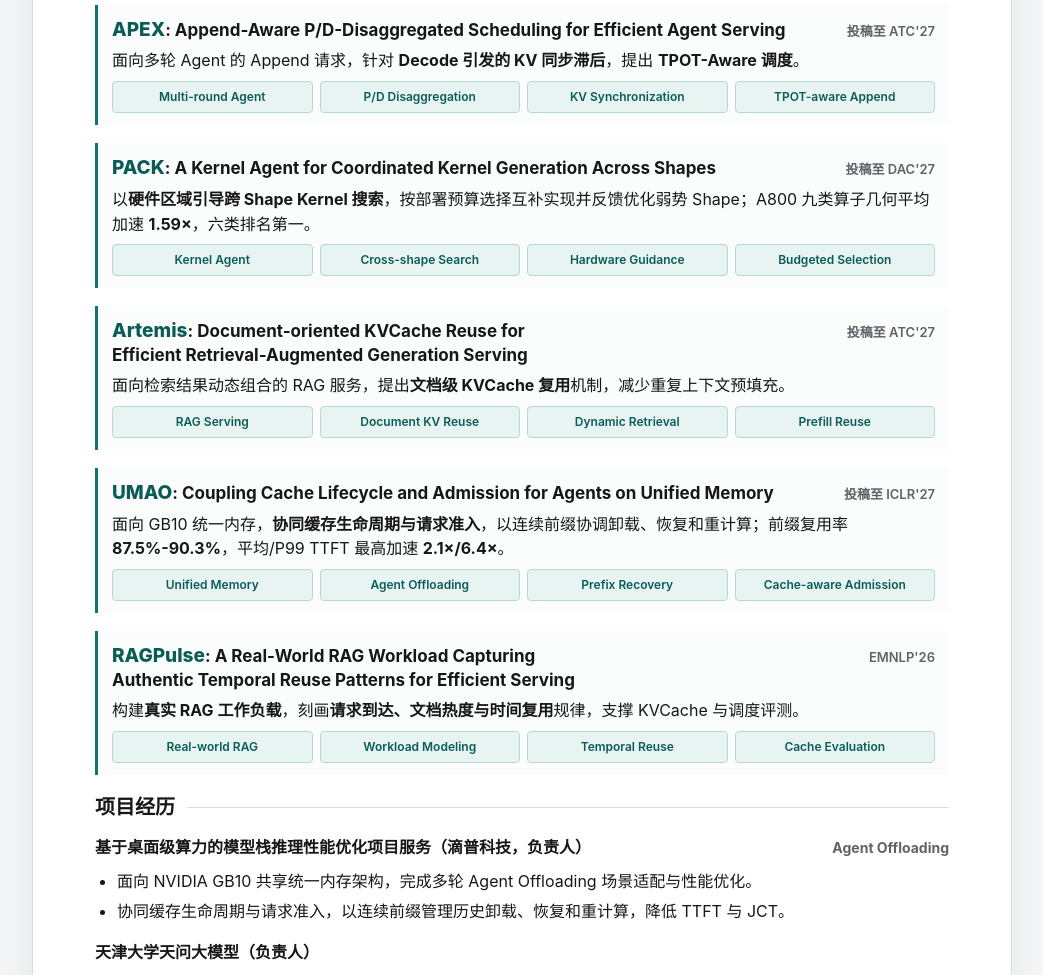
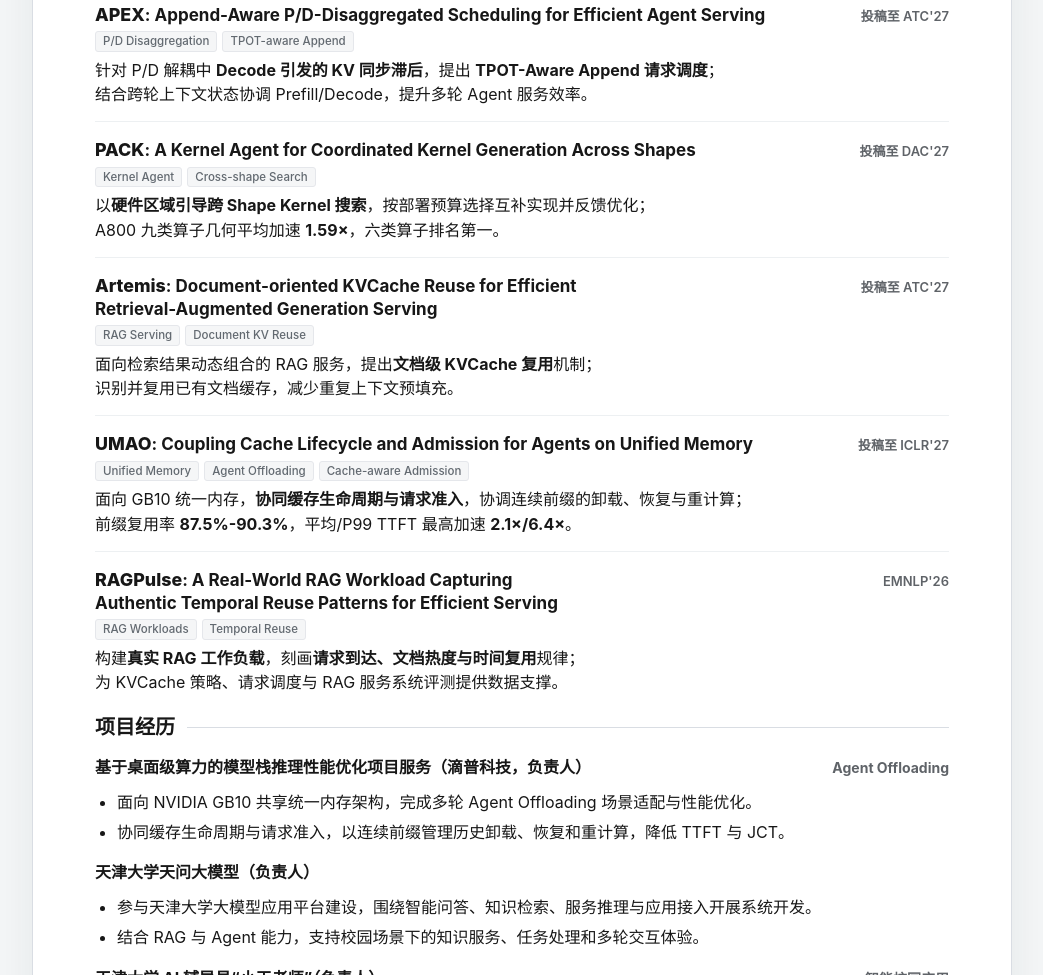
Before and after one commit to right135/zhengchao.github.io, a plain HTML site: page index.html in a window 1280 px wide. Shown: the part 522-1497 px from the top of the page, without its empty margins (118-1161 px from the left). Drawn offline with Linux system fonts and the light colour scheme.

Commit message:
Simplify publication keywords and refine line breaks

```diff
--- a/index.html
+++ b/index.html
@@ -172,11 +172,15 @@
 		}
 
 		.publication {
-			margin-top: 18px;
-			padding: 12px 14px;
-			border-left: 3px solid var(--accent);
-			background: #fbfdfd;
+			margin-top: 16px;
+			padding-bottom: 14px;
+			border-bottom: 1px solid #edf0f2;
 			break-inside: avoid;
+		}
+
+		.publication:last-child {
+			padding-bottom: 0;
+			border-bottom: 0;
 		}
 
 		.pub-heading {
@@ -191,13 +195,17 @@
 			font-size: 17px;
 			font-weight: 650;
 			line-height: 1.35;
-			text-wrap: balance;
+			text-wrap: wrap;
+		}
+
+		.pub-title-line {
+			display: block;
 		}
 
 		.pub-name {
-			font-size: 1.12em;
+			font-size: 1.05em;
 			font-weight: 800;
-			color: #0b5c56;
+			color: var(--text);
 		}
 
 		.pub-status {
@@ -218,18 +226,22 @@
 		}
 
 		.pub-keywords {
-			display: grid;
-			grid-template-columns: repeat(4, minmax(0, 1fr));
-			gap: 7px;
-			margin-top: 8px;
+			display: flex;
+			flex-wrap: wrap;
+			gap: 5px;
+			margin-top: 4px;
 		}
 
 		.pub-keywords .badge {
-			justify-content: center;
-			min-width: 0;
-			padding: 4px 6px;
-			font-size: 12px;
-			text-align: center;
+			min-height: 0;
+			padding: 1px 7px;
+			border: 1px solid #e5e7eb;
+			background: #f5f6f7;
+			color: #626970;
+			border-radius: 3px;
+			font-size: 11.5px;
+			font-weight: 500;
+			line-height: 1.45;
 		}
 
 		.project-title {
@@ -338,9 +350,6 @@
 				gap: 4px;
 			}
 
-			.pub-keywords {
-				grid-template-columns: repeat(2, minmax(0, 1fr));
-			}
 		}
 
 		@media (max-width: 420px) {
@@ -433,7 +442,7 @@
 
 			.badge-group {
 				gap: 7px;
-				margin-top: 6px;
+				margin-top: 4px;
 			}
 
 			.badge {
@@ -443,7 +452,7 @@
 			}
 
 			.section {
-				padding-top: 7px;
+				padding-top: 6px;
 				break-inside: avoid;
 			}
 
@@ -453,7 +462,7 @@
 			}
 
 			.entry {
-				margin-top: 5px;
+				margin-top: 4px;
 				break-inside: avoid;
 			}
 
@@ -478,9 +487,8 @@
 			}
 
 			.publication {
-				margin-top: 8px;
-				padding: 0 0 0 10px;
-				background: transparent;
+				margin-top: 5px;
+				padding-bottom: 3px;
 			}
 
 			.pub-heading {
@@ -499,22 +507,22 @@
 			}
 
 			.pub-summary {
-				margin-top: 2px;
+				margin-top: 3px;
 				font-size: 13px;
 				line-height: 1.38;
 			}
 
 			.pub-keywords {
-				grid-template-columns: repeat(4, minmax(0, 1fr));
-				gap: 6px;
+				gap: 5px;
 				margin-top: 3px;
 			}
 
 			.pub-keywords .badge {
-				min-height: 20px;
-				padding: 2px 4px;
-				font-size: 11px;
-				line-height: 1.35;
+				min-height: 0;
+				padding: 0 5px;
+				border: 0;
+				font-size: 10.5px;
+				line-height: 1.3;
 			}
 
 			section[aria-labelledby="competitions"] ul {
@@ -606,65 +614,56 @@
 					<h3 class="pub-title"><span class="pub-name">APEX</span>: Append-Aware P/D-Disaggregated Scheduling for Efficient Agent Serving</h3>
 					<span class="pub-status">投稿至 ATC'27</span>
 				</div>
-				<p class="pub-summary">面向多轮 Agent 的 Append 请求，针对 <b>Decode 引发的 KV 同步滞后</b>，提出 <b>TPOT-Aware 调度</b>。</p>
 				<div class="pub-keywords" aria-label="APEX 关键词">
-					<span class="badge">Multi-round Agent</span>
 					<span class="badge">P/D Disaggregation</span>
-					<span class="badge">KV Synchronization</span>
 					<span class="badge">TPOT-aware Append</span>
 				</div>
+				<p class="pub-summary">针对 P/D 解耦中 <b>Decode 引发的 KV 同步滞后</b>，提出 <b>TPOT-Aware Append 请求调度</b>；<br>结合跨轮上下文状态协调 Prefill/Decode，提升多轮 Agent 服务效率。</p>
 			</div>
 			<div class="publication">
 				<div class="pub-heading">
 					<h3 class="pub-title"><span class="pub-name">PACK</span>: A Kernel Agent for Coordinated Kernel Generation Across Shapes</h3>
 					<span class="pub-status">投稿至 DAC'27</span>
 				</div>
-				<p class="pub-summary">以<b>硬件区域引导跨 Shape Kernel 搜索</b>，按部署预算选择互补实现并反馈优化弱势 Shape；A800 九类算子几何平均加速 <b>1.59×</b>，六类排名第一。</p>
 				<div class="pub-keywords" aria-label="PACK 关键词">
 					<span class="badge">Kernel Agent</span>
 					<span class="badge">Cross-shape Search</span>
-					<span class="badge">Hardware Guidance</span>
-					<span class="badge">Budgeted Selection</span>
 				</div>
+				<p class="pub-summary">以<b>硬件区域引导跨 Shape Kernel 搜索</b>，按部署预算选择互补实现并反馈优化；<br>A800 九类算子几何平均加速 <b>1.59×</b>，六类算子排名第一。</p>
 			</div>
 			<div class="publication">
 				<div class="pub-heading">
-					<h3 class="pub-title"><span class="pub-name">Artemis</span>: Document-oriented KVCache Reuse for Efficient Retrieval-Augmented Generation Serving</h3>
+					<h3 class="pub-title"><span class="pub-title-line"><span class="pub-name">Artemis</span>: Document-oriented KVCache Reuse for Efficient</span> <span class="pub-title-line">Retrieval-Augmented Generation Serving</span></h3>
 					<span class="pub-status">投稿至 ATC'27</span>
 				</div>
-				<p class="pub-summary">面向检索结果动态组合的 RAG 服务，提出<b>文档级 KVCache 复用</b>机制，减少重复上下文预填充。</p>
 				<div class="pub-keywords" aria-label="Artemis 关键词">
 					<span class="badge">RAG Serving</span>
 					<span class="badge">Document KV Reuse</span>
-					<span class="badge">Dynamic Retrieval</span>
-					<span class="badge">Prefill Reuse</span>
 				</div>
+				<p class="pub-summary">面向检索结果动态组合的 RAG 服务，提出<b>文档级 KVCache 复用</b>机制；<br>识别并复用已有文档缓存，减少重复上下文预填充。</p>
 			</div>
 			<div class="publication">
 				<div class="pub-heading">
 					<h3 class="pub-title"><span class="pub-name">UMAO</span>: Coupling Cache Lifecycle and Admission for Agents on Unified Memory</h3>
 					<span class="pub-status">投稿至 ICLR'27</span>
 				</div>
-				<p class="pub-summary">面向 GB10 统一内存，<b>协同缓存生命周期与请求准入</b>，以连续前缀协调卸载、恢复和重计算；前缀复用率 <b>87.5%-90.3%</b>，平均/P99 TTFT 最高加速 <b>2.1×/6.4×</b>。</p>
 				<div class="pub-keywords" aria-label="UMAO 关键词">
 					<span class="badge">Unified Memory</span>
 					<span class="badge">Agent Offloading</span>
-					<span class="badge">Prefix Recovery</span>
 					<span class="badge">Cache-aware Admission</span>
 				</div>
+				<p class="pub-summary">面向 GB10 统一内存，<b>协同缓存生命周期与请求准入</b>，协调连续前缀的卸载、恢复与重计算；<br>前缀复用率 <b>87.5%-90.3%</b>，平均/P99 TTFT 最高加速 <b>2.1×/6.4×</b>。</p>
 			</div>
 			<div class="publication">
 				<div class="pub-heading">
-					<h3 class="pub-title"><span class="pub-name">RAGPulse</span>: A Real-World RAG Workload Capturing Authentic Temporal Reuse Patterns for Efficient Serving</h3>
+					<h3 class="pub-title"><span class="pub-title-line"><span class="pub-name">RAGPulse</span>: A Real-World RAG Workload Capturing</span> <span class="pub-title-line">Authentic Temporal Reuse Patterns for Efficient Serving</span></h3>
 					<span class="pub-status">EMNLP'26</span>
 				</div>
-				<p class="pub-summary">构建<b>真实 RAG 工作负载</b>，刻画<b>请求到达、文档热度与时间复用</b>规律，支撑 KVCache 与调度评测。</p>
 				<div class="pub-keywords" aria-label="RAGPulse 关键词">
-					<span class="badge">Real-world RAG</span>
-					<span class="badge">Workload Modeling</span>
+					<span class="badge">RAG Workloads</span>
 					<span class="badge">Temporal Reuse</span>
-					<span class="badge">Cache Evaluation</span>
 				</div>
+				<p class="pub-summary">构建<b>真实 RAG 工作负载</b>，刻画<b>请求到达、文档热度与时间复用</b>规律；<br>为 KVCache 策略、请求调度与 RAG 服务系统评测提供数据支撑。</p>
 			</div>
 		</section>
 
```
Also changed, not shown: 1 other file.
